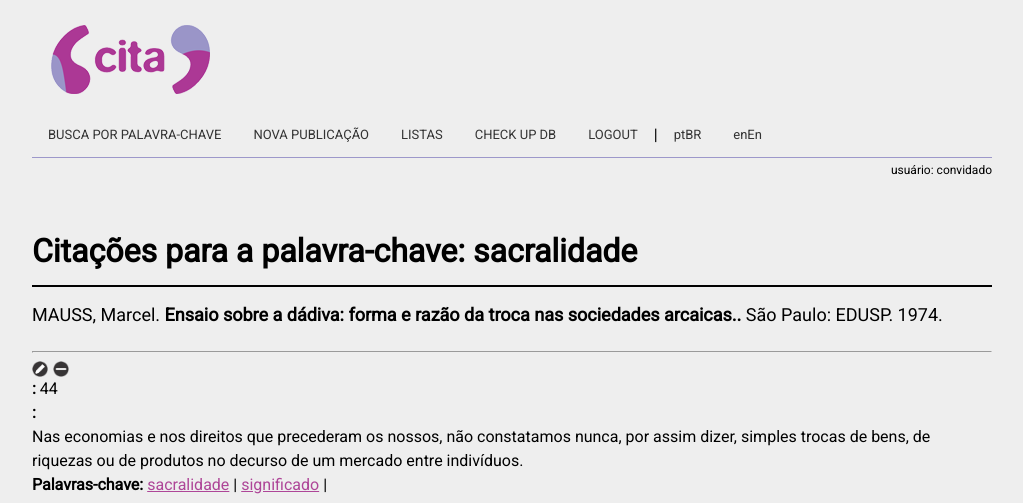
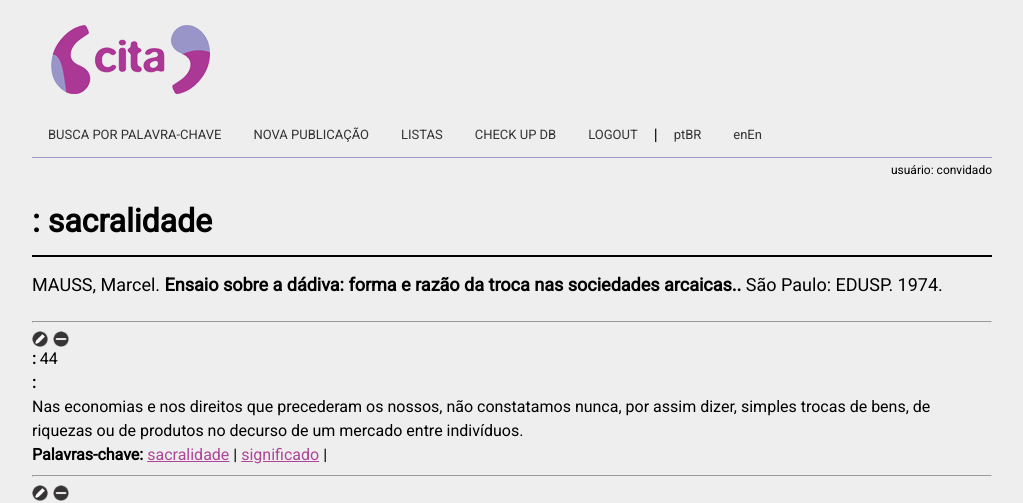
Before and after one commit to caramboladigital/cita, a PHP site: page /listaCitacoesDeUmaPalavra.php?IdPalavra=1 in a window 1280 px wide. Shown: the top 503 px of the page, without its empty margins (128-1151 px from the left). Run offline with PHP 8.4, Linux system fonts and the light colour scheme; a user stored in the database is signed in; data comes from the database, SQL or seed files in the repository; data that the repository does not hold is empty.

Commit message:
Update listaCitacoesDeUmaPalavra.php

```diff
--- a/raiz/listaCitacoesDeUmaPalavra.php
+++ b/raiz/listaCitacoesDeUmaPalavra.php
@@ -8,16 +8,14 @@
 <html>
 
 <head>
-  <title>Citações por publicação</title>
+  <title><?php echo xpre("Lista citações de uma palavra-chave"); ?></title>
   <?php include_once("inc/i_links.php"); ?>
 </head>
 
 <body>
   <div id="divGeral">
-    <?php
-    include_once("inc/i_topo.php");
-    ?>
-    <div class="espaco30"></div>
+    <?php include_once("inc/i_topo.php"); ?>
+
     <?php
     $ultPub = "";
     $IdPalavra =  $_GET['IdPalavra'];
@@ -35,7 +33,7 @@
 
     while ($row1 = mysqli_fetch_assoc($result1)) {
 
-      echo "<h1> Citações para a palavra-chave: " . $row1["PalPalavra"] . "</h1>";
+      echo "<h1>".  xpre("Palavra-chave"). ": " . $row1["PalPalavra"] . "</h1>";
 
       $query2 = "SELECT * ";
       $query2 .= "FROM cit_pal ";
```
